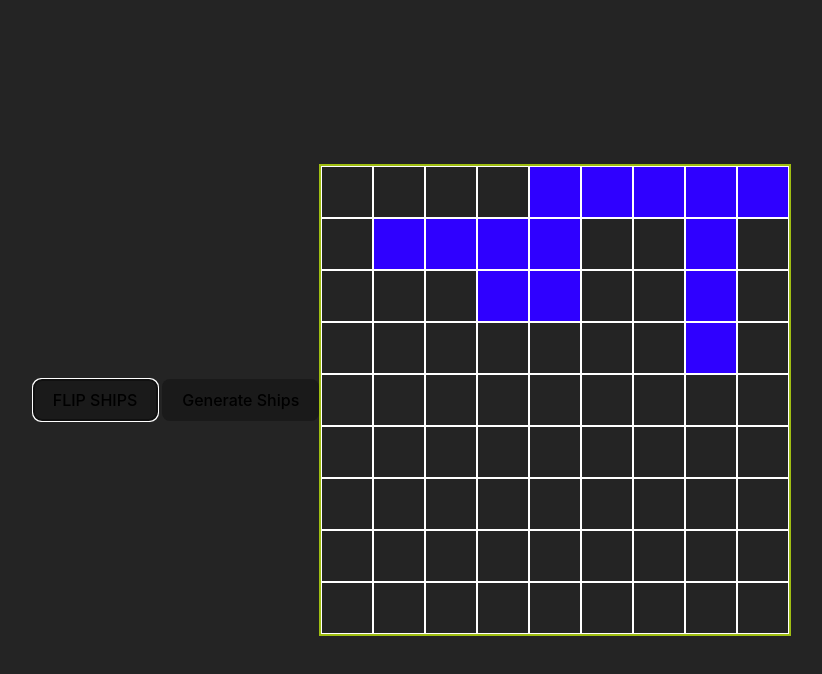
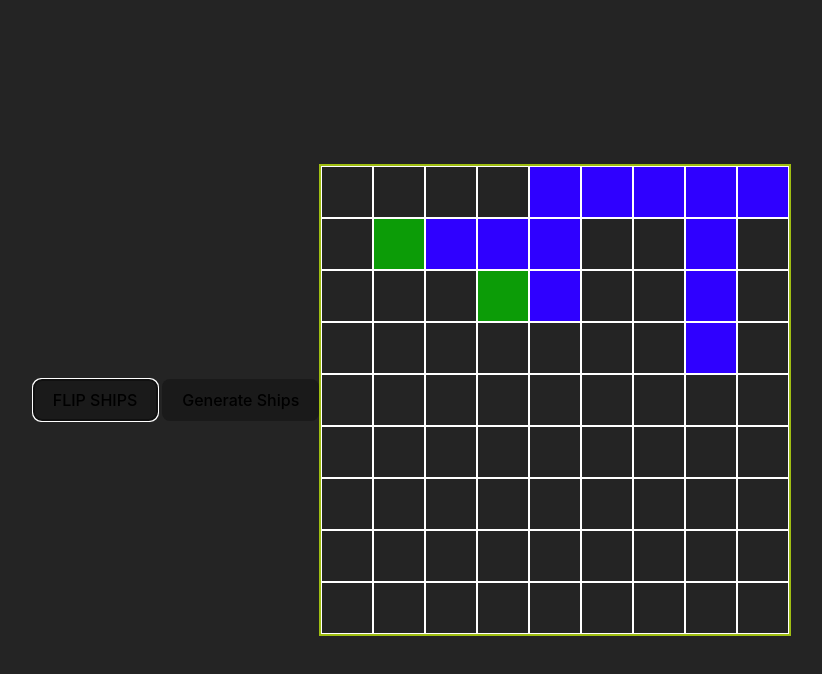
Before and after one commit to Michaui/16-Battleship, a website built with Vite: page Battleship/index.html in a window 1280 px wide. Both pictures are taken after a click on the button "FLIP SHIPS". Shown: the whole page, without its empty margins (228-1050 px from the left). Built offline with nearby package versions, Linux system fonts and the light colour scheme.

Commit message:
+ Implementation flip all ships, flip one ship + Refactor code

```diff
--- a/Battleship/gameboard.js
+++ b/Battleship/gameboard.js
@@ -1,4 +1,5 @@
 import Ship from "./ship.js";
+import Game from "./game.js";
 
 // Gameboard Class Properties
 class Gameboard {
@@ -8,12 +9,13 @@ class Gameboard {
     this.boardSize = boardSize; // sizeX, sizeY: dimensions of the board (int)
     this.board = Array.from({ length: this.boardSize }, () =>
       Array(this.boardSize).fill(null)); //create boardgame this.board[x=column][y=row]
-    this.squares = []; //define boardElement squares for UI
+    this.squares = []; //is an array used to store references to the DOM elements (squares) of the game board, enabling dynamic control of their state and appearance in the UI.
     this.ships = this.createShips(); //create ships by initialize gameboard
     this.missedAttack = []; //coordinates of missed attacks (array of [x, y])
     /*this.drawMap(); //Draw Map after initialize new Class immediately.
     > current: game.startGame() -> this.humanBoard.drawMap();*/
   }
+
 
   //CLASS METHODS
   // drawMap(): renders the gameboard visually one time each player
@@ -26,11 +28,11 @@ class Gameboard {
         // console.log(`Drawing map for ${this.player}`);
         const square = document.createElement("div");
         square.classList.add("square");
-        square.dataset.row = row;
-        square.dataset.col = col;
+        square.dataset.row = row;  //Gebe jedem Div eine row ID
+        square.dataset.col = col;  //Gebe jedem Div eine col ID
         // square.style.width = "50px"; square.style.height = "50px"; //Defined by SCSS.
         this.boardElement.appendChild(square);
-        this.squares.push(square); //push square to squares array
+        this.squares.push(square);
       }
     }
 
@@ -38,6 +40,7 @@ class Gameboard {
       this.boardElement.style.display = 'none'; //Disable Computerboard
     }
   }
+
 
   //getDrawedSquare: Nehme aus dem drawMap die richtige Kachel
   //Nächste Methode drawShip() und zeichne darauf das schiff?
@@ -57,7 +60,7 @@ class Gameboard {
         console.log(foundShip); // Ausgabe: Ship { id: 2, length: 4 }
     */
     return [
-      new Ship(0, "destroyer", 5), //(id,length)
+      new Ship(0, "destroyer", 5),
       new Ship(1, "submarine", 4),
       new Ship(2, "battleship", 3),
       new Ship(3, "carrier", 2)
@@ -65,13 +68,12 @@ class Gameboard {
   }
 
 
-  //Place ship on boardgame: main.js event
+  //Place ship on boardgame
   placeShip(ship, x, y) {
     if (this.canPlaceShip(ship, x, y)) { //Check if true
-      const { shipLength, direction } = ship; //Hole die Attribute aus dem Objekt: 3, horizontal und speicher sie in die Variablen  shipLength und direction.
+      const { shipLength, direction } = ship; //Hole die Attribute aus dem Objekt: 3 horizontal und speicher sie in die Variablen  shipLength und direction.
 
       ship.setPosition(x, y); // Set the starting position of the ship instance/object
-      // ship.direction = direction; // Ensure direction is set correctly
 
       if (direction === "horizontal") {
         for (let i = 0; i < shipLength; i++) {
@@ -80,55 +82,47 @@ class Gameboard {
           Instead, each of the shipLength positions in the board array is REFERENCED to the same ship object.*/
           this.board[x][y + i] = ship;
           this.drawShipSquare(x, y + i);
-          //console.log(ship)
-          console.log(this.board)
         }
       } else if (direction === "vertical") {
         for (let i = 0; i < shipLength; i++) {
           this.board[x + i][y] = ship; // Set the ship vertically
           this.drawShipSquare(x + i, y);
-          //console.log(ship)
-          console.log(this.board)
         }
       }
-
-      if (!this.ships.includes(ship)) { //Wenn gelippt wird, muss da alte gesetzte ship erneuert werden?
-        // Check if the ship is already in the list before pushing it (includes)
-        this.ships.push(ship); // Add ship to the list of ships if not already added
-      }
-    } else {
-      console.error("Cannot place ship here!");
-      //------ADD UI FUNCTION FOR "CANT PLACING A SHIP ONLY FOR HUMAN PLAYER!!!!!!!"
+      // console.log(this.board)
     }
   }
 
   // Check if a ship can be placed on the board
   canPlaceShip(ship, x, y) {
-    if (isNaN(x) || isNaN(y)) { //Check random x,y coordinates
-      console.error(`Invalid coordinates in canPlaceShip: x=${x}, y=${y}`);
-      return false;
-    }
-
-    // Extrahierung: wie z.B.: const shipLength = ship.shipLength;
-    const { shipLength, direction } = ship;
+    const { shipLength, direction } = ship; // Extrahierung: wie z.B.: const shipLength = ship.shipLength;
 
     if (direction === "horizontal") {
       if (y + shipLength > this.boardSize) return false; // Out of bounds
       for (let i = 0; i < shipLength; i++) {
         if (this.board[x][y + i] !== null) return false; // Collision detected
       }
-    } //(direction === "vertical")
-    else {
+    } else { //(direction === "vertical")
       if (x + shipLength > this.boardSize) return false; // Out of bounds
       for (let i = 0; i < shipLength; i++) {
         if (this.board[x + i][y] !== null) return false; // Collision detected
       }
     }
-
     return true; // No collision, can place ship
   }
 
-  // canFlipShip(ship) { //Ohne Hilfe
+  drawShipSquare(x, y) { //------ADD UI FOR PLACING A SHIP!!!!!!!
+    const square = this.findShipSquare(x, y);
+    square.classList.add("ship");
+  }
+
+  findShipSquare(x, y) { //------ADD UI FOR PLACING A SHIP
+    return this.squares.find((sq) => sq.dataset.row == (y) && sq.dataset.col == (x));
+  }
+
+
+  //FLIP-METHODS
+  // flipShip(ship) { //Ohne Hilfe
   //   const { direction, shipLength, position } = ship;
   //   let [x, y] = position;
 
@@ -158,7 +152,77 @@ class Gameboard {
   //   }
   // }
 
+  flipShip(ship) {
+    // this.deleteShip(ship); Wird VIELLEICHT RELEVANT BEI EINZELFLIPS, wenn das Schiff nicht vorher gelöscht wird.
+    let [x, y] = ship.position;
+
+    if (this.canFlipShip(ship, x, y)) { // Versuche neues Schiff zu platzieren
+      this.deleteShip(ship);
+      this.changeDirection(ship);
+      this.placeShip(ship, x, y);
+      this.ships.forEach((ship) => { this.showFlipSquare(ship) });
+    } else {
+      console.warn("Feedback: Cannot flip ship");
+    }
+  }
+
   canFlipShip(ship) {
+    const [x, y] = ship.position; // Position des Schiffs
+    const originalDirection = ship.direction;
+    const shipLength = ship.shipLength;
+    let canFlip = false;
+
+    this.changeDirection(ship);
+
+    // Berechne die neuen Positionen, die das Schiff nach dem Drehen einnehmen würde
+    if (ship.direction === "horizontal") {
+      if (y + shipLength <= this.boardSize) {
+        canFlip = true;
+        for (let i = 0; i < shipLength; i++) {
+          if (this.board[x][y + i] !== null && !(x === ship.position[0] && y + i === ship.position[1])) {
+            canFlip = false; // Überprüfe, ob die Position bereits belegt ist, außer der Startposition
+            break; //Verlassen der Schleife, sobald in dem If-Condition false gesetzt wurde.
+          }
+        }
+      }
+    } else if (ship.direction === "vertical") {
+      if (x + shipLength <= this.boardSize) {
+        canFlip = true;
+        for (let i = 0; i < shipLength; i++) {
+          if (this.board[x + i][y] !== null && !(x + i === ship.position[0] && y === ship.position[1])) {
+            canFlip = false;  // Überprüfe, ob die Position bereits belegt ist, außer der Startposition
+            break;
+          }
+        }
+      }
+    }
+
+    ship.direction = originalDirection; // Stelle die ursprüngliche Richtung wieder her
+    return canFlip; // Gib zurück, ob das Schiff gedreht werden kann
+  }
+
+  showFlipSquare(ship) {
+    if (this.canFlipShip(ship)) {
+      this.drawFlipSquare(ship); // Feedback, wenn drehbar
+    } else {
+      this.removeFlipSquare(ship);
+    }
+  }
+
+  drawFlipSquare(ship) {
+    const square = this.findShipSquare(ship.position[0], ship.position[1]);
+    square.classList.add("flip");
+    square.onclick = () => this.flipShip(ship);
+
+  }
+
+  removeFlipSquare(ship) {
+    const square = this.findShipSquare(ship.position[0], ship.position[1]);
+    square.classList.remove("flip");
+    square.onclick = null; // Entferne das Klickverhalten
+  }
+
+  deleteShip(ship) {
     const { shipLength, direction, position } = ship;
     let [x, y] = position;
 
@@ -168,28 +232,30 @@ class Gameboard {
       this.board[oldX][oldY] = null;
       this.deleteShipSquare(oldX, oldY);
     }
-
-    const newDirection = direction === "horizontal" ? "vertical" : "horizontal"; // Berechne neue Richtung
-    ship.direction = newDirection;
-
-    if (this.canPlaceShip(ship, x, y)) { // Versuche neues Schiff zu platzieren
-      this.placeShip(ship, x, y);
-    } else {
-      ship.direction = direction; // Rücksetzen der Richtung, falls fehlgeschlagen
-      this.placeShip(ship, x, y); // Wiederherstellen der alten Platzierung
-      console.error("Cannot flip ship: Invalid position!");
-    }
   }
 
+  deleteShipSquare(x, y) {
+    const square = this.findShipSquare(x, y);
+    square.classList.remove("ship");
+  }
+
+  changeDirection(ship) {
+    const newDirection = ship.direction === "horizontal" ? "vertical" : "horizontal";
+    // console.log(`Changing direction from ${ship.direction} to ${newDirection}`);
+    ship.direction = newDirection;
+  }
+
+
   flipAllShips() {
-    // this.canFlipShip(this.ships);
     this.ships.forEach((ship) => {
-      this.canFlipShip(ship);
+      this.flipShip(ship);
     });
   }
 
-  //Place ships randomly for computer player
+
+  //Place ships randomly
   placeShipsRandomly(ships) {
+    console.log(ships);
     ships.forEach((ship) => {
       let placed = false;
 
@@ -203,28 +269,10 @@ class Gameboard {
           this.placeShip(ship, x, y);
           console.log(`Ship ${ship.id} placed successfully at (${x}, ${y}) with direction ${direction}!`);
           placed = true;
-        } else {
-          console.log(`Cannot place ship ${ship.id} at (${x}, ${y}) -> Retry`);
         }
       }
     });
-  }
-
-  //updateSquare() // Update square
-
-  // FUNCTIONS FOR DRAW AND REMOVE SHIP SQUARES
-  findShipSquare(x, y) { //------ADD UI FOR PLACING A SHIP!!!!!!!
-    return this.squares.find((sq) => sq.dataset.row == (y) && sq.dataset.col == (x));
-  }
-
-  drawShipSquare(x, y) { //------ADD UI FOR PLACING A SHIP!!!!!!!
-    const square = this.findShipSquare(x, y);
-    square.classList.add("ship");
-  }
-
-  deleteShipSquare(x, y){
-    const square = this.findShipSquare(x, y);
-    square.classList.remove("ship");
+    // console.log(this.board)
   }
 
 
@@ -233,7 +281,7 @@ class Gameboard {
     //if (this.board[y][x] !== null) {
 
     const target = this.board[y][x]; //gameboard y,x VS. graph x,y
-    // const ship = this.board[y][x]; // Get the ship object
+    // target: {id: 1, shipLength: 3, direction: "horizontal", position: [2, 5],}
 
     if (target !== null) {
       const ship = target; //Set target as ship aka Object einfach mit this.board[y][x] herausholen?????????????????????????
@@ -286,9 +334,6 @@ class Gameboard {
     if (this.isAllShipsSunk()) {
       console.log(`${this.player} has lost!`);
       alert(`${this.player} has lost!`);
-    } else {
-      // change to next player
-      game.switchTurn();
     }
   }
 
--- a/Battleship/main.js
+++ b/Battleship/main.js
@@ -13,8 +13,9 @@ const squares = document.querySelectorAll(".square"); // Get all square elements
 
 squares.forEach((square) => {
   square.addEventListener("click", () => {
+    //Brauchen wir eine square.dataset.player?!
     const x = square.dataset.col; // Get coordinates
     const y = square.dataset.row;
-    game.handleAttack(x, y); // Call the attack method
+    //game.handleAttack(x, y); // Call the attack method
   });
 });
--- a/Battleship/style.scss
+++ b/Battleship/style.scss
@@ -146,9 +146,13 @@ height:300px;
   background-color: rgb(47, 0, 255);
 }
 
+.square.flip {
+  background-color: rgb(12, 156, 7);
+}
+
 /* Verfehlter Angriff */
 .square.missed {
-  background-color: blue;
+  background-color: rgb(209, 231, 5);
 }
 
 
```
Also changed, not shown: Battleship/frame.js (deleted, +0 -37 lines), Battleship/game.js (+6 -4 lines).
